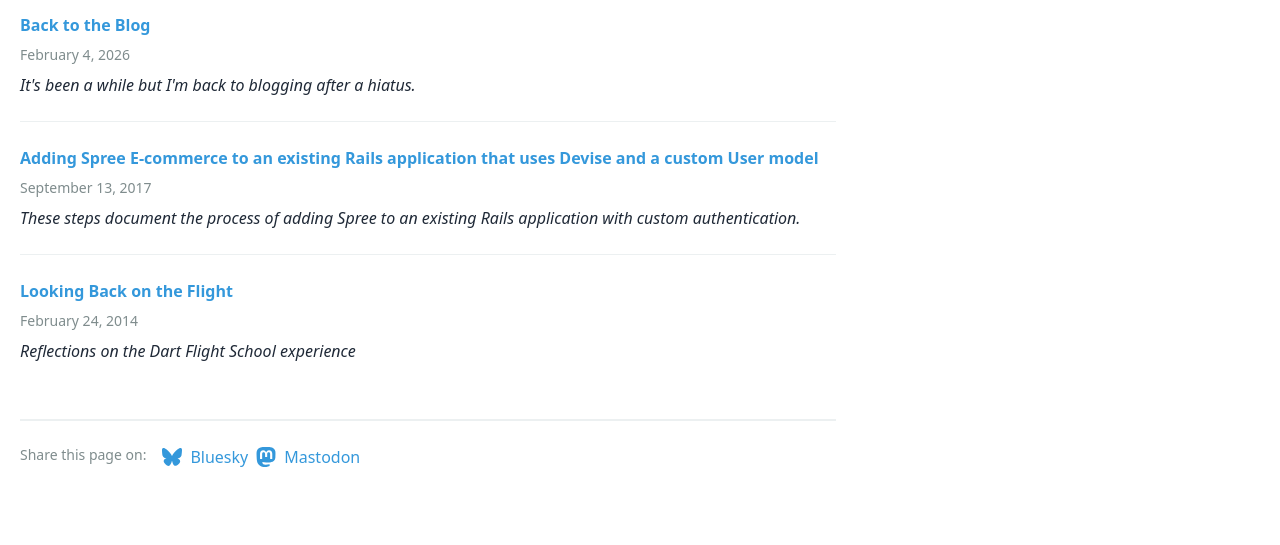
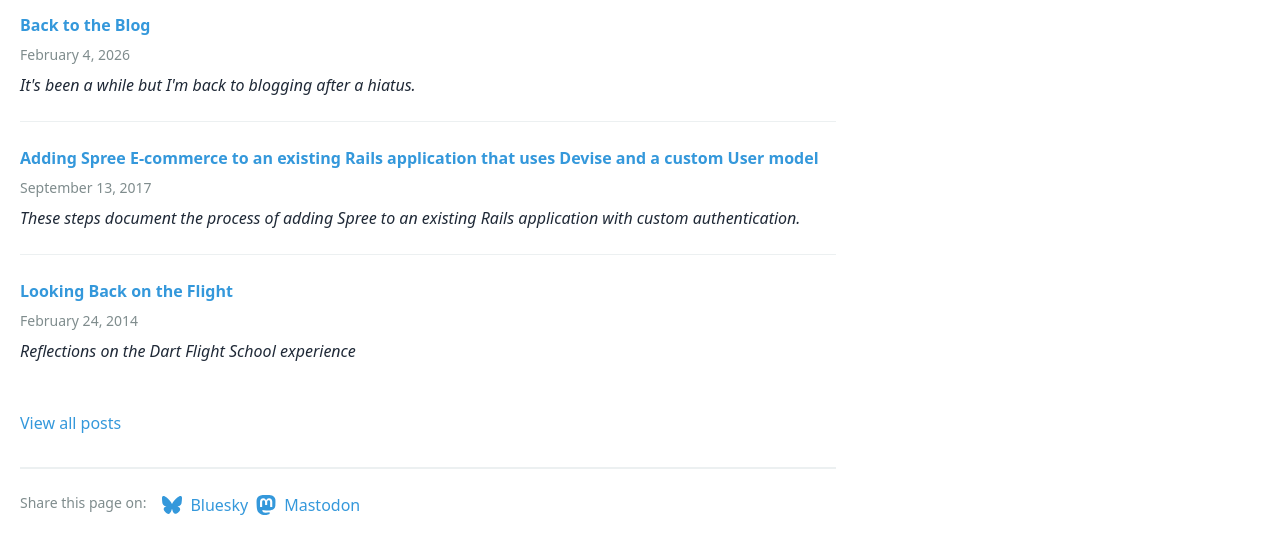
Before and after one commit to MarkBennett/markbennett.github.com, an Astro site: page / in a window 1280 px wide. Shown: the part 505-1050 px from the top of the page. Before the commit the page ends 1002 px from the top, so only its background shows below. Built offline with nearby package versions, Linux system fonts and the light colour scheme; Astro itself is replaced by a stand-in of ours.

Commit message:
Add link to view all blog posts on homepage

```diff
--- a/src/pages/index.astro
+++ b/src/pages/index.astro
@@ -65,4 +65,7 @@ function formatDate(date: Date): string {
       ))
     }
   </ul>
+  <a href="/blog/" class="text-primary hover:text-primary-dark hover:underline">
+    View all posts
+  </a>
 </Layout>
```
